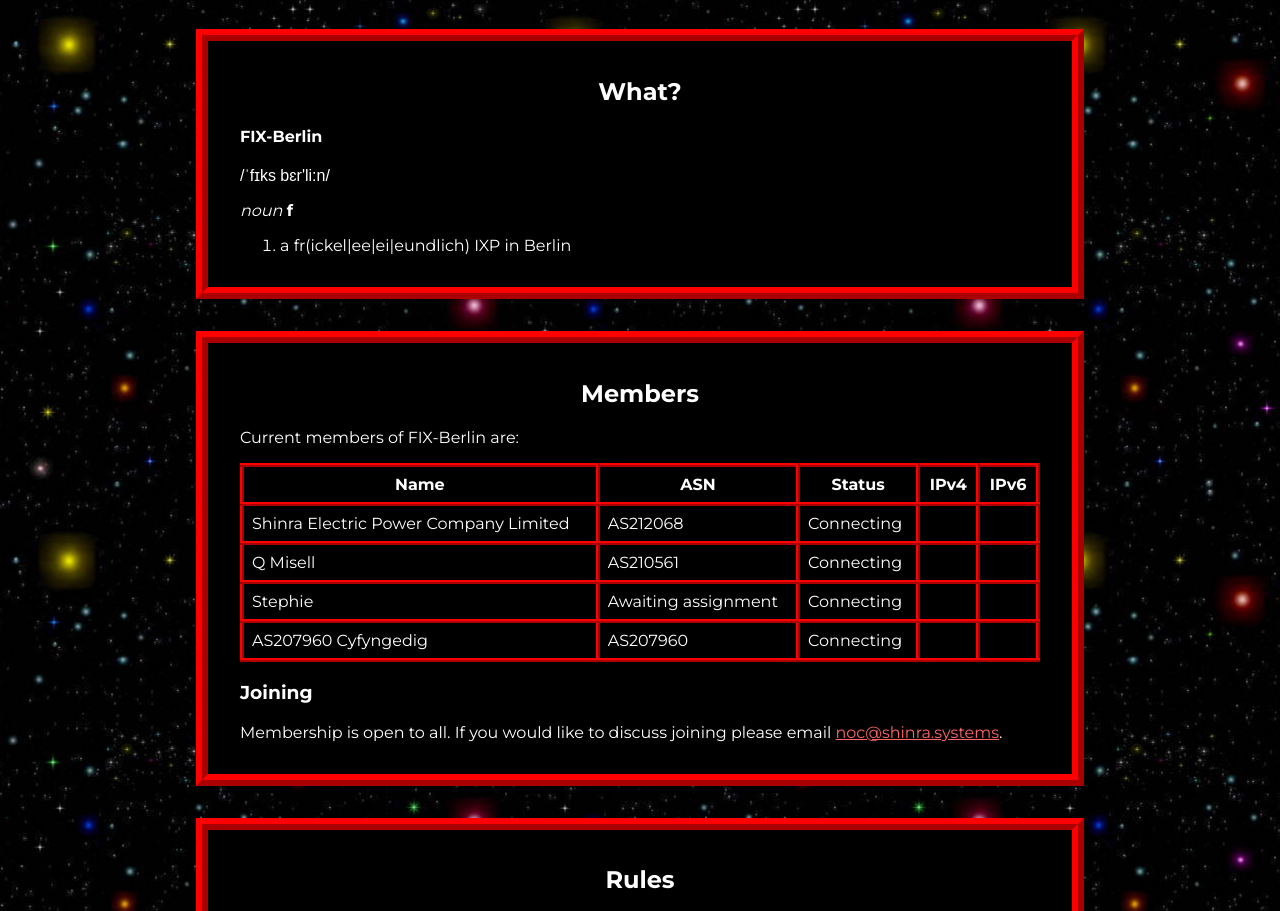
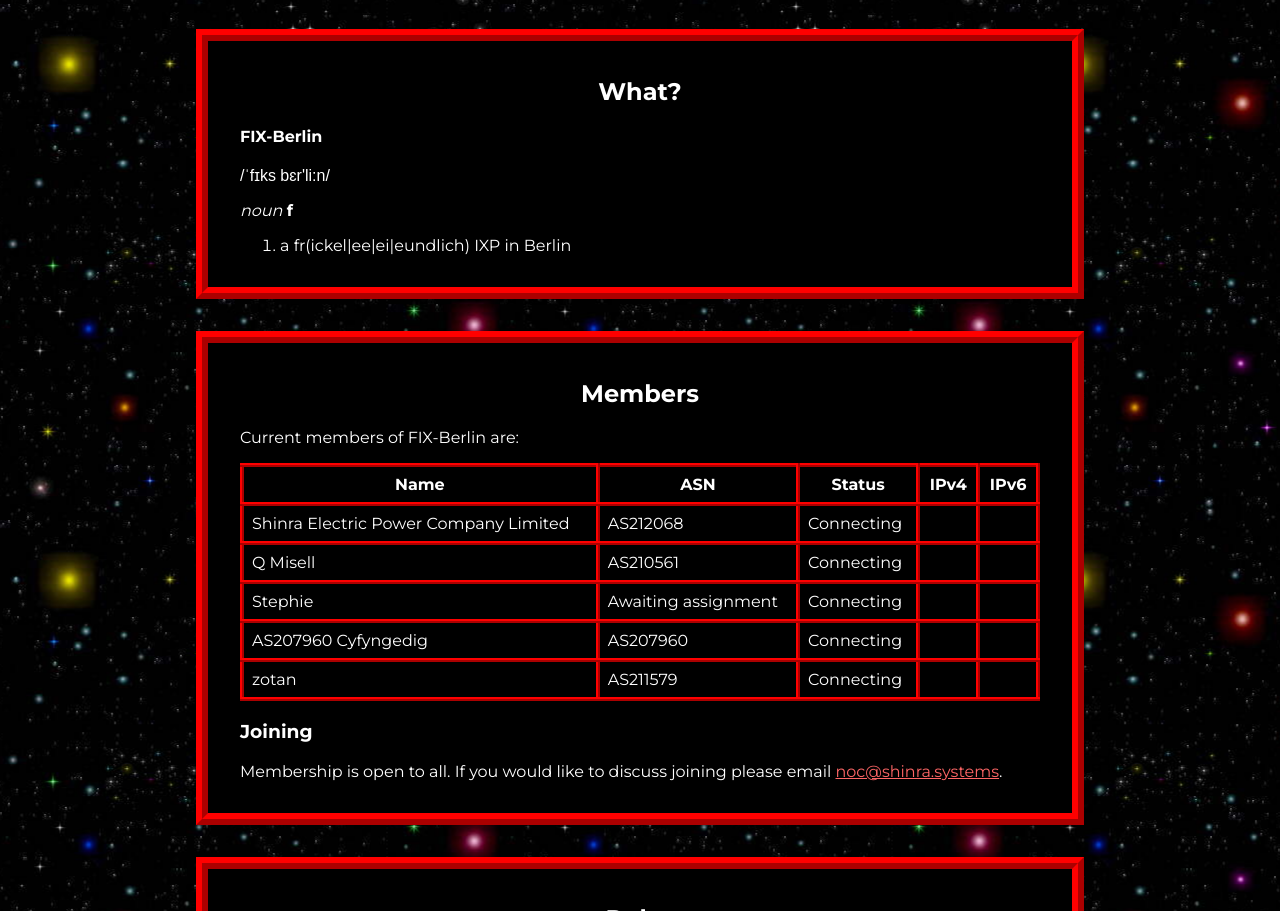
Before and after one commit to fix-berlin/fix-berlin-site, a plain HTML site: page index.html in a window 1280 px wide. Shown: the part 189-1100 px from the top of the page. Drawn offline with Linux system fonts and the light colour scheme.

Commit message:
add zotan

```diff
--- a/index.html
+++ b/index.html
@@ -75,6 +75,13 @@
                 <td></td>
                 <td></td>
             </tr>
+            <tr>
+                <td>zotan</td>
+                <td>AS211579</td>
+                <td>Connecting</td>
+                <td></td>
+                <td></td>
+            </tr>
             </tbody>
         </table>
         <h3>Joining</h3>
```
